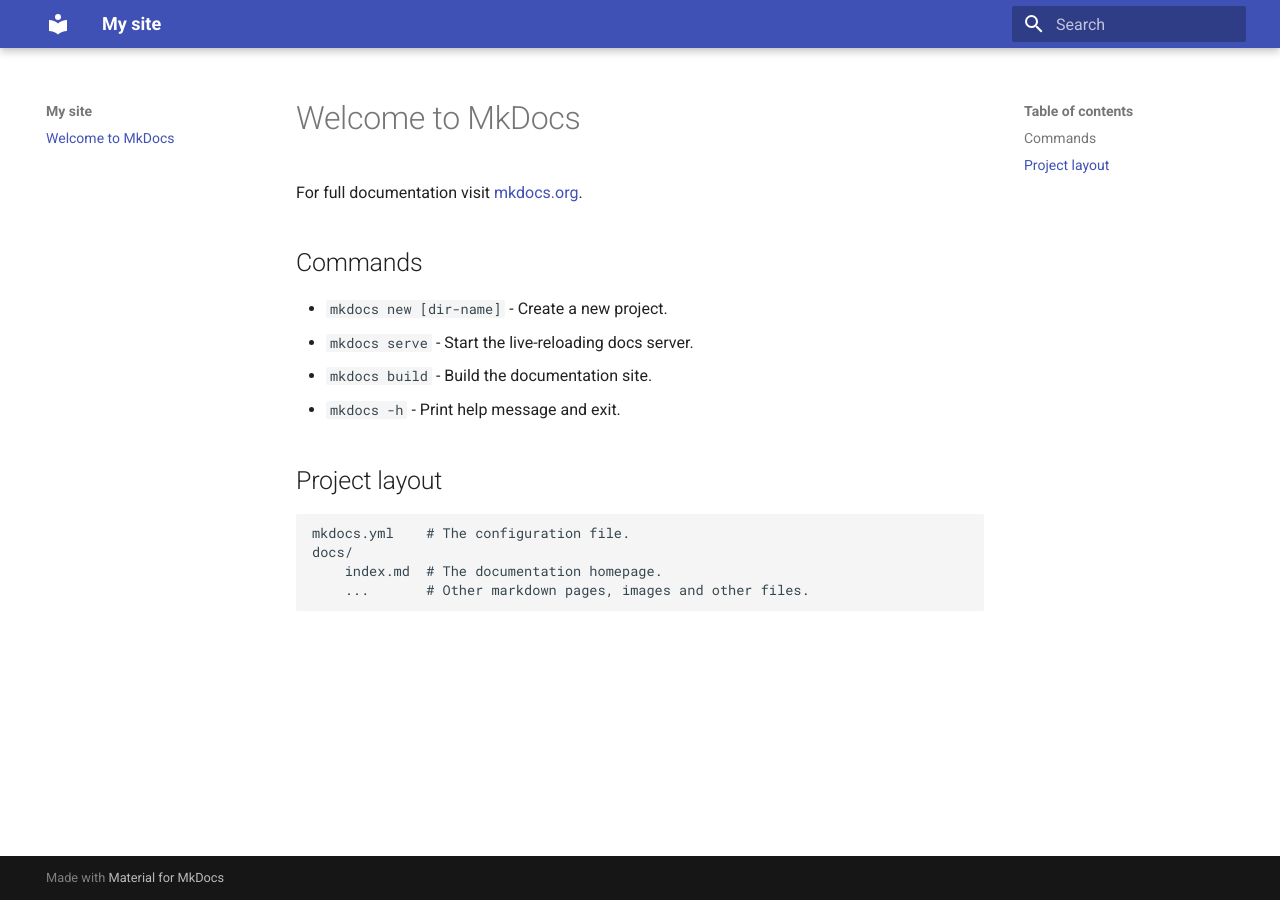
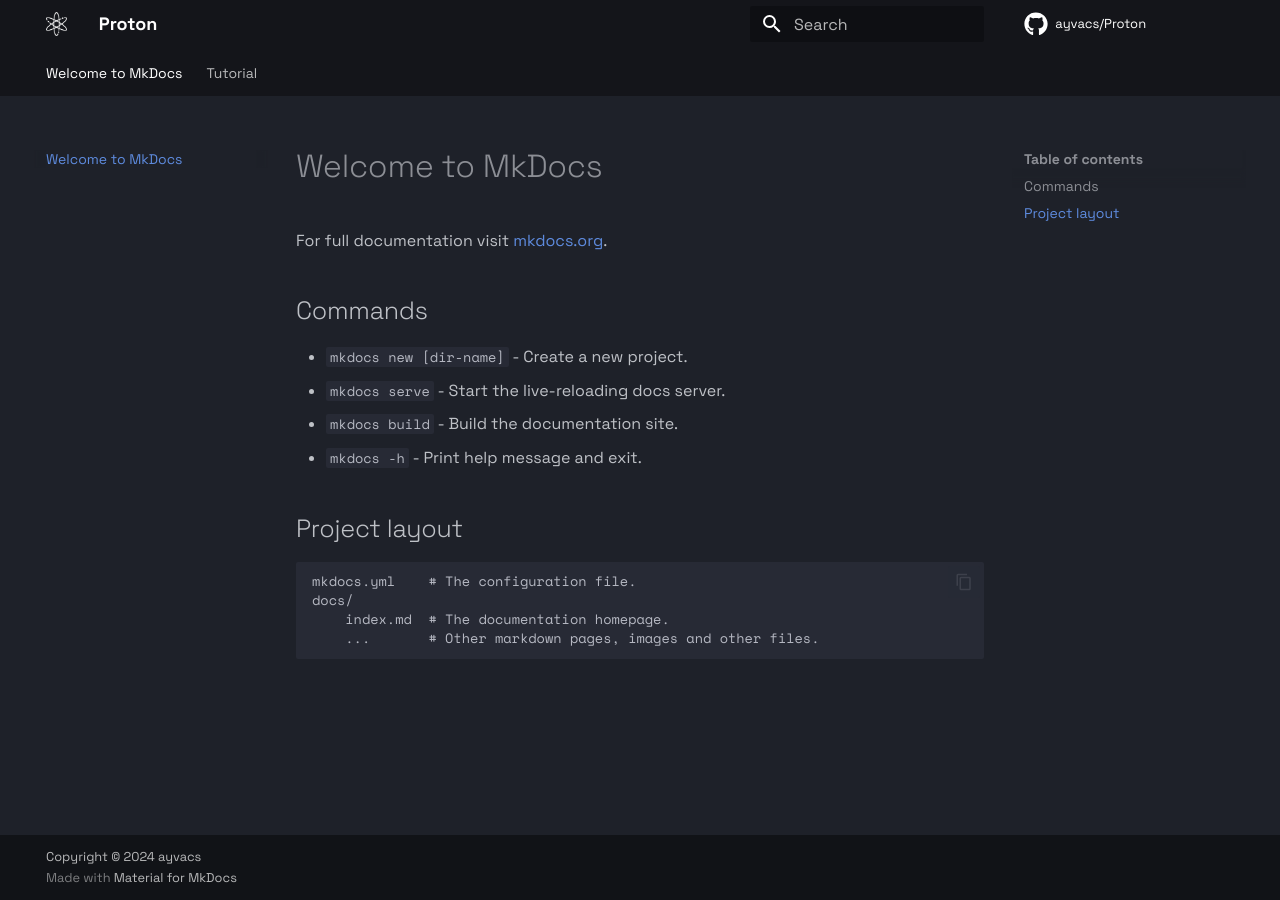
Before and after one commit to ayvacs/Proton, an MkDocs documentation site: the page built from docs/index.md, in a window 1280 px wide. Built offline with MkDocs 1.6.1 and Material for MkDocs 9.7.7, drawn with Linux system fonts in a browser that asks for light colours; comment, search, counter and statistics services are not loaded.

Commit message:
docs: main documentation

```diff
--- a/mkdocs.yml
+++ b/mkdocs.yml
@@ -1,4 +1,41 @@
-site_name: My site
+site_name: Proton
 site_url: https://ave.is-a.dev/Proton
+
+repo_name: ayvacs/Proton
+repo_url: https://github.com/ayvacs/Proton
+
+copyright: Copyright &copy; 2024 ayvacs
+
+
 theme:
-  name: material
+    name: material
+    favicon: assets/logo.png
+    logo: assets/logo.png
+    icon:
+        repo: fontawesome/brands/github
+    palette:
+        scheme: slate
+        primary: black
+        accent: indigo
+    font:
+        text: Space Grotesk
+        code: Space Mono
+    language: en
+    features:
+        - content.code.copy
+        - content.code.select
+        - navigation.instant
+        - navigation.tabs
+
+
+markdown_extensions:
+    - pymdownx.highlight:
+        anchor_linenums: true
+        line_spans: __span
+        pygments_lang_class: true
+    - pymdownx.inlinehilite
+    - pymdownx.snippets
+    - pymdownx.superfences
+    - admonition
+    - pymdownx.details
+    - pymdownx.blocks.html
```
Also changed, not shown: docs/assets/logo.png (added), docs/tutorial/syntax.md (added).
